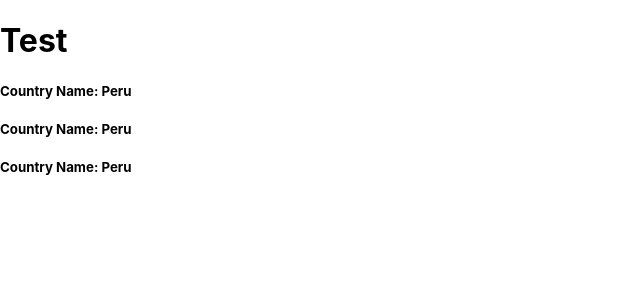
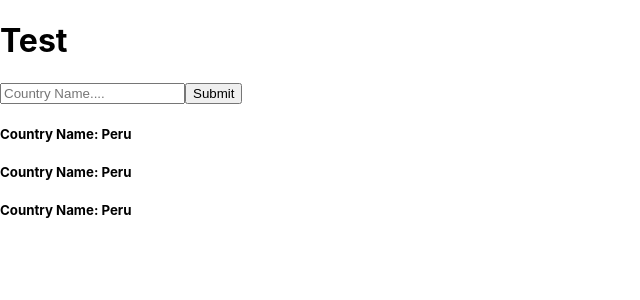
Before and after one commit to tfairclough/Project-2-API-React-App, a React (Create React App) app: page / in a window 1280 px wide. Shown: the top 300 px of the page, without its empty margins (0-640 px from the left). Built offline with nearby package versions, Linux system fonts and the light colour scheme.

Commit message:
TF-Add Search and Submit Button

```diff
--- a/src/App.js
+++ b/src/App.js
@@ -2,10 +2,39 @@ import React, { Component } from 'react'
 import CountryList from './CountryList';
 
 class App extends Component{
+  constructor(props) {
+    super(props)
+    this.state ={
+      input: ''
+    }
+  }
+
+  inputHandler = (e) => {
+    this.setState({
+      input: e.target.value
+    })
+  }
+
+  handleSubmitClick = (e) => {
+    e.preventDefault()
+    console.log('Test')
+  }
+
+
+
+
   render() {
     return (
       <>
         <h1>Test</h1>
+        <form>
+          <input
+            type='text'
+            placeholder='Country Name....'
+            value={this.state.input}
+            onChange={this.inputHandler}></input>
+          <button onClick={this.handleSubmitClick}>Submit</button>
+        </form>
         <CountryList/>
       </>
     )
```
